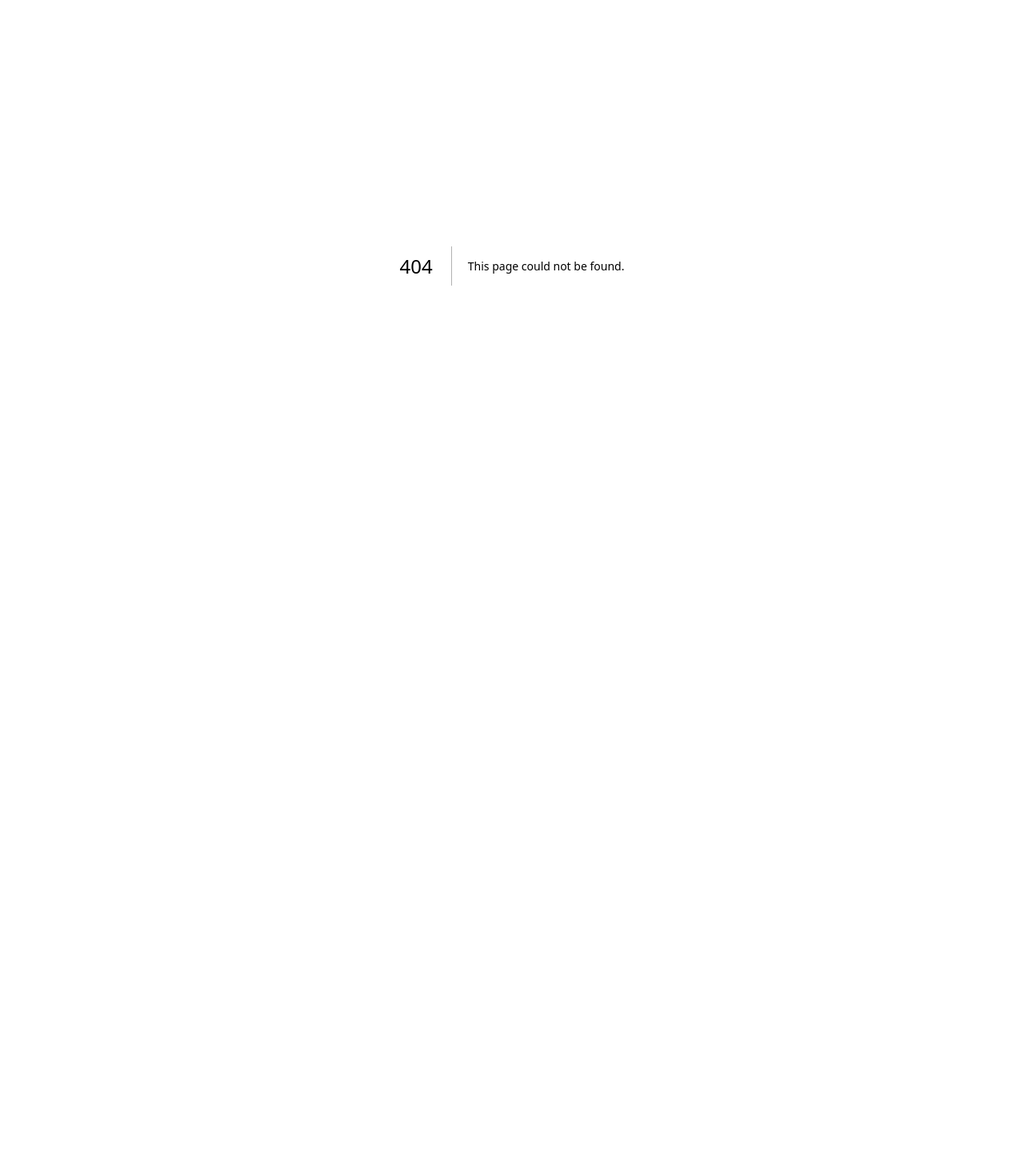
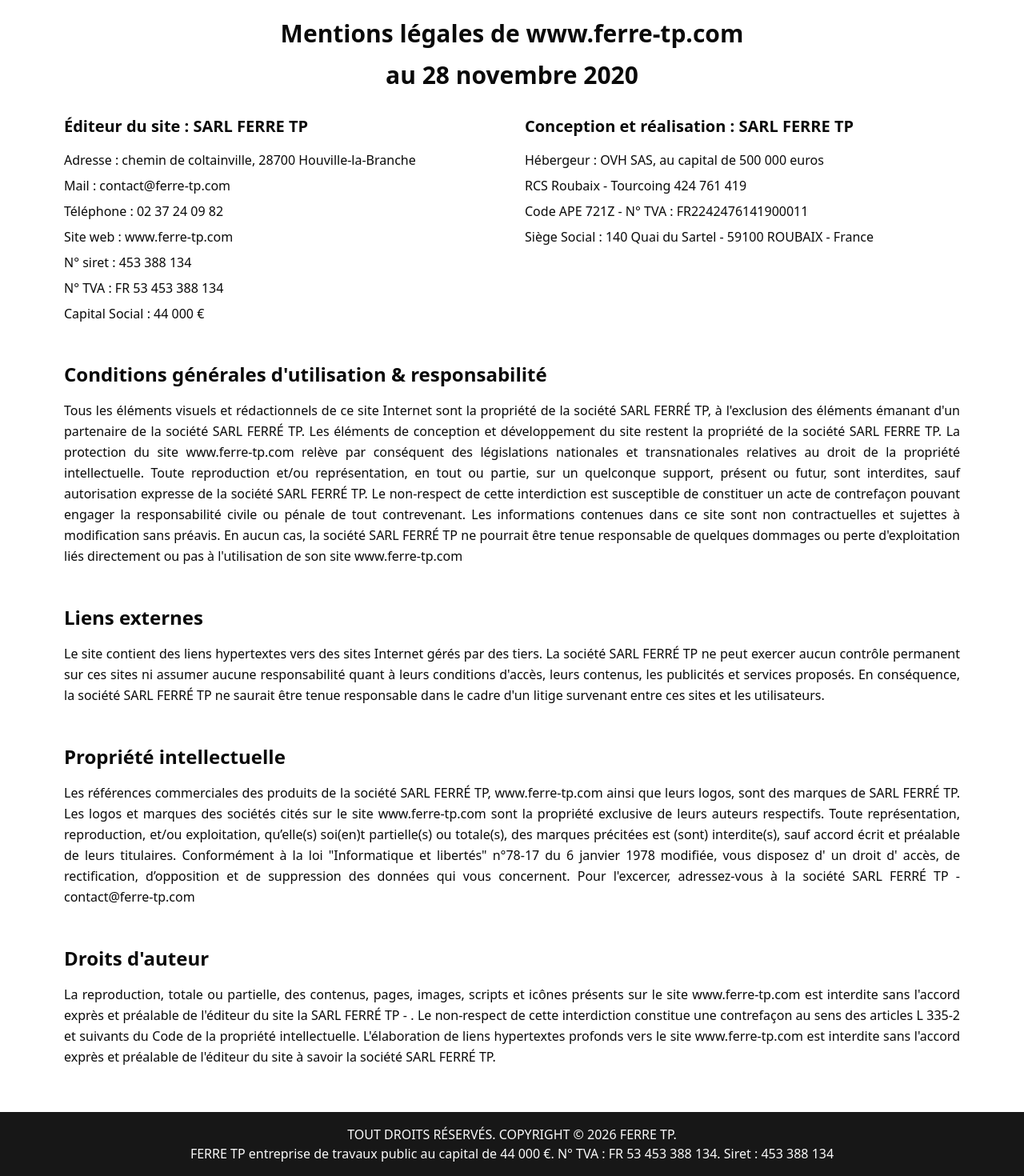
Before and after one commit to nono-dev-13/ferre-tp, a Next.js app: page /legal-mentions in a window 1280 px wide. Before the commit this address had no page. Shown: the part 68-1538 px from the top of the page at 80% size. Before the commit the page ends 800 px from the top, so only its background shows below. Built offline with nearby package versions, Linux system fonts and the light colour scheme.

Commit message:
component header, footer and page legal-mentions

```diff
--- a/src/app/layout.tsx
+++ b/src/app/layout.tsx
@@ -1,6 +1,8 @@
 import type { Metadata } from "next";
 import "./globals.css";
 import { ReactNode } from "react";
+import { Header } from "@/components/Header";
+import { Footer } from "@/components/Footer";
 
 export const metadata: Metadata = {
   title: "FERRE TP Entreprise de travaux publics",
@@ -15,9 +17,13 @@
   return (
     <html lang="en">
       <body
-        className="antialiased"
+        className="antialiased min-h-screen flex flex-col"
       >
-        {children}
+        <Header />
+        <main className="pt-15 flex-1">
+          {children}
+        </main>
+        <Footer />
       </body>
     </html>
   );
--- /dev/null
+++ b/src/app/legal-mentions/page.tsx
@@ -0,0 +1,59 @@
+function LegalMentions() {
+    return (
+        <div className="container mx-auto px-4 py-8 max-w-6xl">
+            <header className="mb-8 text-center">
+                <h1 className="text-3xl font-bold mb-4">Mentions légales de www.ferre-tp.com</h1>
+                <h2 className="text-3xl font-bold mb-4">au 28 novembre 2020</h2>
+            </header>
+            <div className="grid md:grid-cols-2 gap-8">
+                <div>
+                    <h3 className="text-xl font-semibold mb-4">Éditeur du site : SARL FERRE TP</h3>
+                    <ul className="space-y-2">
+                        <li>Adresse : chemin de coltainville, 28700 Houville-la-Branche</li>
+                        <li>Mail : contact@ferre-tp.com</li>
+                        <li>Téléphone : 02 37 24 09 82</li>
+                        <li>Site web : www.ferre-tp.com</li>
+                        <li>N° siret : 453 388 134</li>
+                        <li>N° TVA : FR 53 453 388 134</li>
+                        <li>Capital Social : 44 000 €</li>
+                    </ul>
+                </div>
+                <div>
+                    <h3 className="text-xl font-semibold mb-4">Conception et réalisation : SARL FERRE TP</h3>
+                    <ul className="space-y-2">
+                        <li>Hébergeur : OVH SAS, au capital de 500 000 euros</li>
+                        <li>RCS Roubaix - Tourcoing 424 761 419</li>
+                        <li>Code APE 721Z - N° TVA : FR2242476141900011</li>
+                        <li>Siège Social : 140 Quai du Sartel - 59100 ROUBAIX - France</li>
+                    </ul>
+                </div>
+            </div>
+            <h2 className="text-2xl font-bold mt-12 mb-4">Conditions générales d'utilisation & responsabilité</h2>
+            <p className="text-justify leading-relaxed mb-6">Tous les éléments visuels et rédactionnels de ce site Internet sont la propriété de la société SARL FERRÉ TP, à l'exclusion des éléments émanant d'un partenaire de la société SARL FERRÉ TP. Les éléments de conception et développement du site restent la propriété de la société SARL FERRE TP.
+
+                La protection du site www.ferre-tp.com relève par conséquent des législations nationales et transnationales relatives au droit de la propriété intellectuelle.
+
+                Toute reproduction et/ou représentation, en tout ou partie, sur un quelconque support, présent ou futur, sont interdites, sauf autorisation expresse de la société SARL FERRÉ TP. Le non-respect de cette interdiction est susceptible de constituer un acte de contrefaçon pouvant engager la responsabilité civile ou pénale de tout contrevenant.
+
+                Les informations contenues dans ce site sont non contractuelles et sujettes à modification sans préavis. En aucun cas, la société SARL FERRÉ TP ne pourrait être tenue responsable de quelques dommages ou perte d'exploitation liés directement ou pas à l'utilisation de son site www.ferre-tp.com</p>
+
+            <h2 className="text-2xl font-bold mt-12 mb-4">Liens externes</h2>
+            <p className="text-justify leading-relaxed mb-6">
+            Le site contient des liens hypertextes vers des sites Internet gérés par des tiers. La société SARL FERRÉ TP ne peut exercer aucun contrôle permanent sur ces sites ni assumer aucune responsabilité quant à leurs conditions d'accès, leurs contenus, les publicités et services proposés. En conséquence, la société SARL FERRÉ TP ne saurait être tenue responsable dans le cadre d'un litige survenant entre ces sites et les utilisateurs.
+            </p>
+            <h2 className="text-2xl font-bold mt-12 mb-4">Propriété intellectuelle</h2>
+            <p className="text-justify leading-relaxed mb-6">
+                Les références commerciales des produits de la société SARL FERRÉ TP, www.ferre-tp.com ainsi que leurs logos, sont des marques de SARL FERRÉ TP. Les logos et marques des sociétés cités sur le site www.ferre-tp.com sont la propriété exclusive de leurs auteurs respectifs.
+
+                Toute représentation, reproduction, et/ou exploitation, qu’elle(s) soi(en)t partielle(s) ou totale(s), des marques précitées est (sont) interdite(s), sauf accord écrit et préalable de leurs titulaires. Conformément à la loi "Informatique et libertés" n°78-17 du 6 janvier 1978 modifiée, vous disposez d' un droit d' accès, de rectification, d’opposition et de suppression des données qui vous concernent. Pour l'excercer, adressez-vous à la société SARL FERRÉ TP - contact@ferre-tp.com
+            </p>
+            <h2 className="text-2xl font-bold mt-12 mb-4">Droits d'auteur</h2>
+            <p className="text-justify leading-relaxed mb-6">
+                La reproduction, totale ou partielle, des contenus, pages, images, scripts et icônes présents sur le site www.ferre-tp.com est interdite sans l'accord exprès et préalable de l'éditeur du site la SARL FERRÉ TP - .
+                Le non-respect de cette interdiction constitue une contrefaçon au sens des articles L 335-2 et suivants du Code de la propriété intellectuelle. L'élaboration de liens hypertextes profonds vers le site www.ferre-tp.com est interdite sans l'accord exprès et préalable de l'éditeur du site à savoir la société SARL FERRÉ TP.
+            </p>
+        </div>
+    );
+}
+
+export default LegalMentions;
--- a/src/components/Footer.tsx
+++ b/src/components/Footer.tsx
@@ -0,0 +1,18 @@
+"use client";
+
+import Link from "next/link";
+import { usePathname } from "next/navigation";
+
+function Footer() {
+    const pathname = usePathname();
+    const showLegalLink = pathname !== "/legal-mentions";
+  return (
+    <footer className="fixed-bottom left-0 w-full bg-primary text-primary-foreground p-4 text-center">
+      <p>TOUT DROITS RÉSERVÉS. COPYRIGHT © 2026 FERRE TP.</p>
+      <p>FERRE TP entreprise de travaux public au capital de 44 000 €. N° TVA : FR 53 453 388 134. Siret : 453 388 134</p>
+      {showLegalLink && <Link href="/legal-mentions" className="underline">Mentions Légales</Link>}
+    </footer>
+  );
+}
+
+export { Footer };
--- a/src/components/Header.tsx
+++ b/src/components/Header.tsx
@@ -0,0 +1,9 @@
+function Header() {
+  return (
+    <header className="fixed top-0 left-0 w-full bg-primary text-primary-foreground p-4">
+      <h1>FERRE TP</h1>
+    </header>
+  );
+}
+
+export { Header };
```
